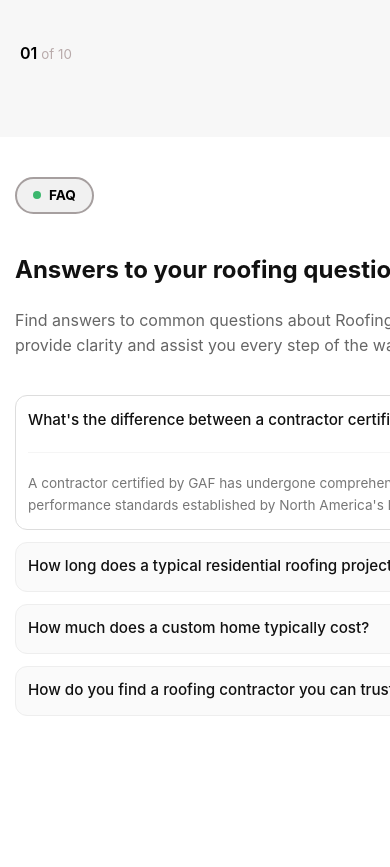
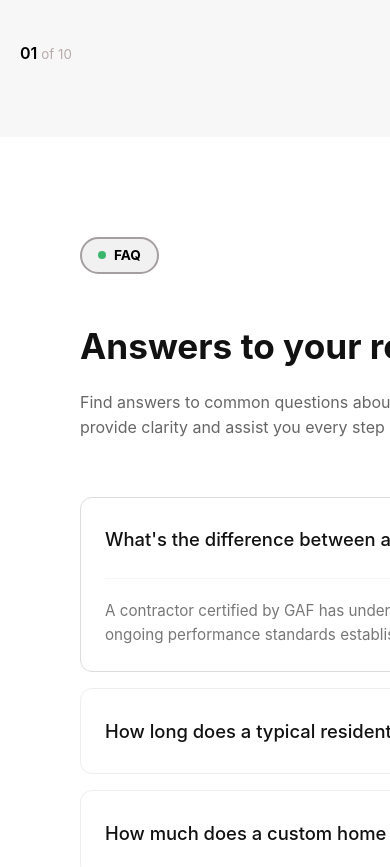
Before and after one commit to roshninaznin/roofing-services, a React (Vite) app: page / in a window 390 px wide. Shown: the part 7580-8447 px from the top of the page. Built offline with nearby package versions, Linux system fonts and the light colour scheme.

Commit message:
Update FAQ.css

```diff
--- a/src/styles/FAQ.css
+++ b/src/styles/FAQ.css
@@ -1,8 +1,8 @@
+
 .faq-section {
-  min-height: 100vh;
+min-height: 100vh;
   width: 100%;
-  padding: clamp(50px, 8vw, 100px) clamp(20px, 5vw, 80px);
-  background-color: #fff;
+  padding: 100px 80px;  background-color: #fff;
   font-family: 'Inter', sans-serif;
 }
 
@@ -10,14 +10,12 @@
   max-width: 1200px;
   margin: 0 auto;
   display: flex;
-  gap: clamp(30px, 4vw, 80px);
-  flex-wrap: wrap;
+  gap: 80px;
 }
 
 .faq-header {
   color: black;
   flex: 1;
-  min-width: 280px;
 }
 
 .faq-badge {
@@ -41,7 +39,7 @@
 }
 
 .faq-header h1 {
-  font-size: clamp(2rem, 5vw, 3rem);
+  font-size: 3rem;
   line-height: 1.1;
   margin-bottom: 24px;
   color: #111;
@@ -54,19 +52,17 @@
 
 .faq-list {
   flex: 1.2;
-  min-width: 280px;
   display: flex;
   flex-direction: column;
-  gap: clamp(12px, 2vw, 16px);
+  gap: 16px;
 }
 
 .faq-card {
   border: 1px solid #eee;
   border-radius: 12px;
-  padding: clamp(16px, 2vw, 24px);
+  padding: 24px;
   cursor: pointer;
   transition: all 0.3s ease;
-  background-color: #fafafa;
 }
 
 .faq-card.active {
@@ -82,14 +78,14 @@
 }
 
 .faq-question-row h3 {
-  font-size: clamp(1rem, 2.5vw, 1.15rem);
+  font-size: 1.15rem;
   margin: 0;
   color: #111;
   font-weight: 500;
 }
 
 .toggle-icon {
-  font-size: clamp(1.2rem, 2.5vw, 1.5rem);
+  font-size: 1.5rem;
   color: #111;
   font-weight: 300;
 }
@@ -103,46 +99,16 @@
 .faq-answer p {
   color: #777;
   line-height: 1.6;
-  font-size: clamp(0.85rem, 2vw, 0.95rem);
+  font-size: 0.95rem;
   margin: 0;
 }
-
 
 @media (max-width: 992px) {
   .faq-container {
     flex-direction: column;
-    gap: clamp(20px, 4vw, 40px);
+    gap: 40px;
   }
-
   .faq-header h1 {
-    font-size: clamp(1.8rem, 4.5vw, 2.2rem);
+    font-size: 2.2rem;
   }
 }
-
-@media (max-width: 768px) {
-  .faq-card {
-    padding: clamp(12px, 3vw, 20px);
-  }
-
-  .faq-question-row h3 {
-    font-size: clamp(0.95rem, 3vw, 1.05rem);
-  }
-
-  .toggle-icon {
-    font-size: clamp(1rem, 3vw, 1.2rem);
-  }
-}
-
-@media (max-width: 480px) {
-  .faq-section {
-    padding: 40px 15px;
-  }
-
-  .faq-header, .faq-list {
-    min-width: 100%;
-  }
-
-  .faq-header h1 {
-    font-size: clamp(1.5rem, 5vw, 1.8rem);
-  }
-}
```
